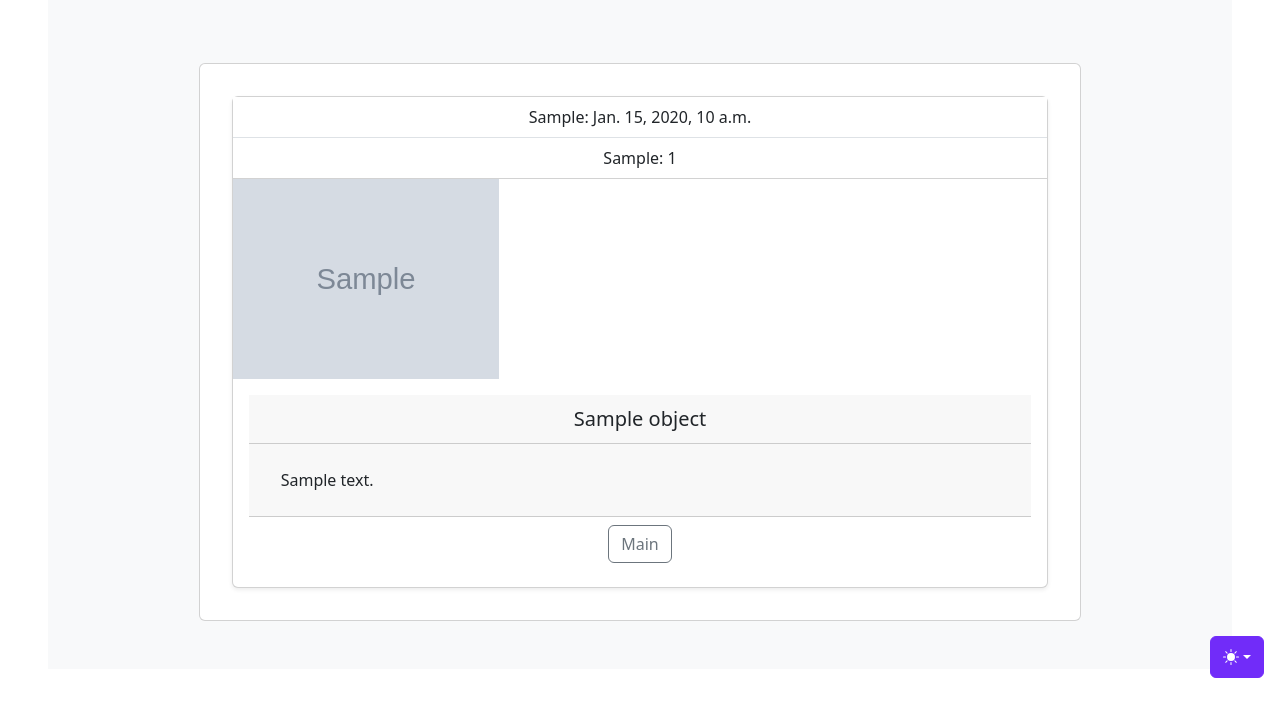
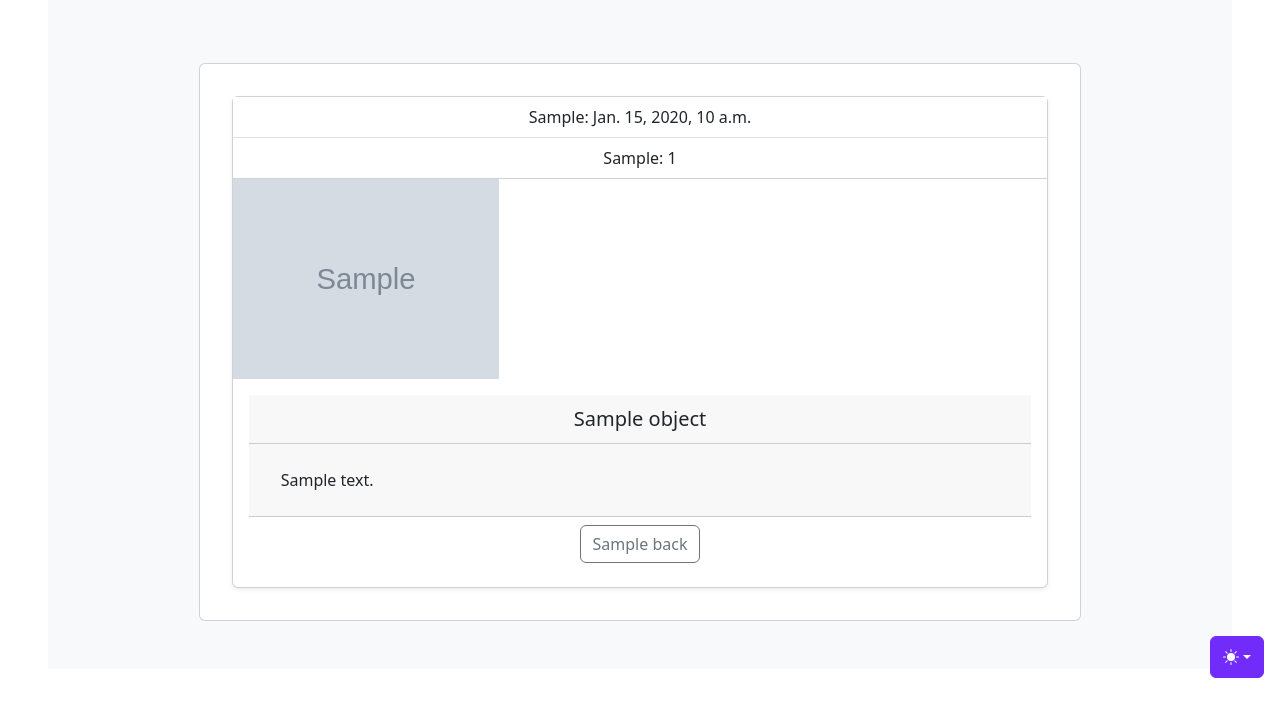
Before and after one commit to ssher250110/django_mailing, a Django app: template blog/templates/blog/blog_detail.html in a window 1280 px wide. Shown: the part 106-821 px from the top of the page. Run offline with Django 4.2, Linux system fonts and the light colour scheme; the template is opened without the code that fills it: most values are stand-ins (such as "Sample title", 1, 10 or a date in 2020); grey boxes marked "Sample" are stand-in pictures; some libraries are stand-ins or nearby versions.

Commit message:
editing button back

```diff
--- a/blog/templates/blog/blog_detail.html
+++ b/blog/templates/blog/blog_detail.html
@@ -32,7 +32,7 @@
                                 <div class="btn-group m-sm-2">
                                     <a class="btn btn--sm btn-outline-secondary"
                                        href="{% url 'blog:blog' %}"
-                                       role="button">Main
+                                       role="button">{{ Back }}
                                     </a>
                                 </div>
                             </div>
--- a/blog/views.py
+++ b/blog/views.py
@@ -20,6 +20,7 @@ class BlogDetailView(DetailView):
         "Not_body": "Содержимое отсутствует",
         "Data_creation": "Дата публикации",
         "Data_count_view": "Количество просмотров",
+        "Back": "Назад",
     }
 
     def get_object(self, queryset=None):
```
